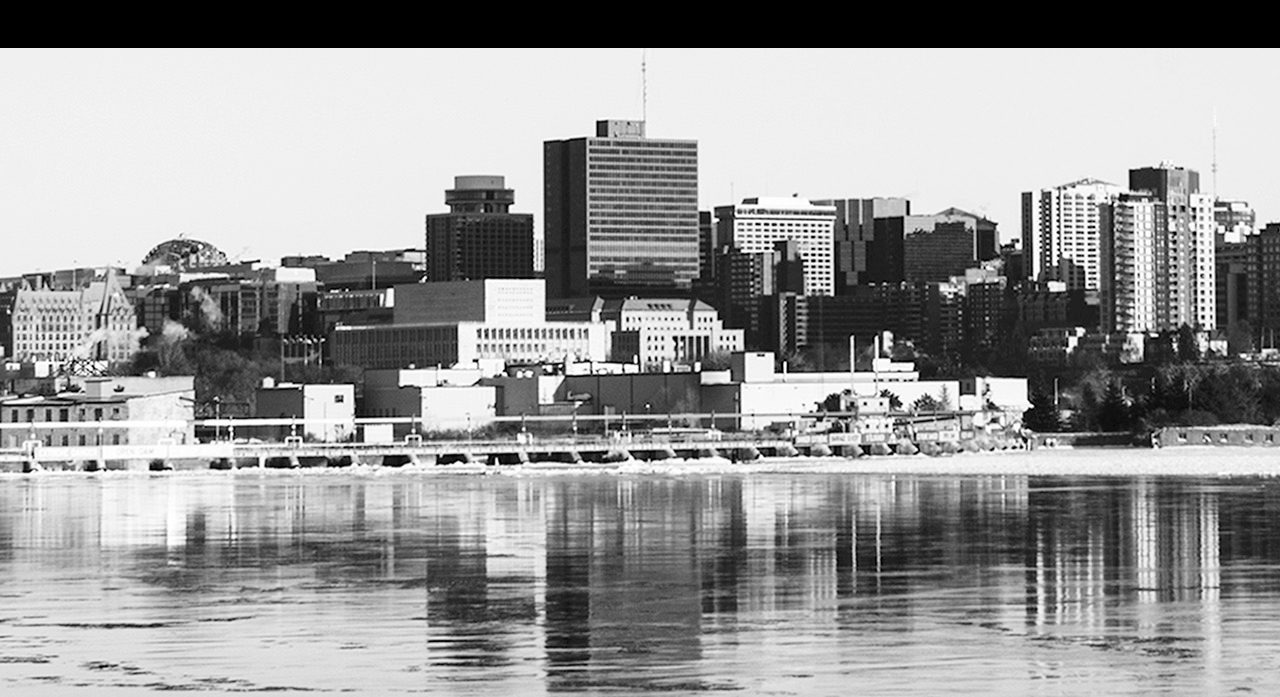
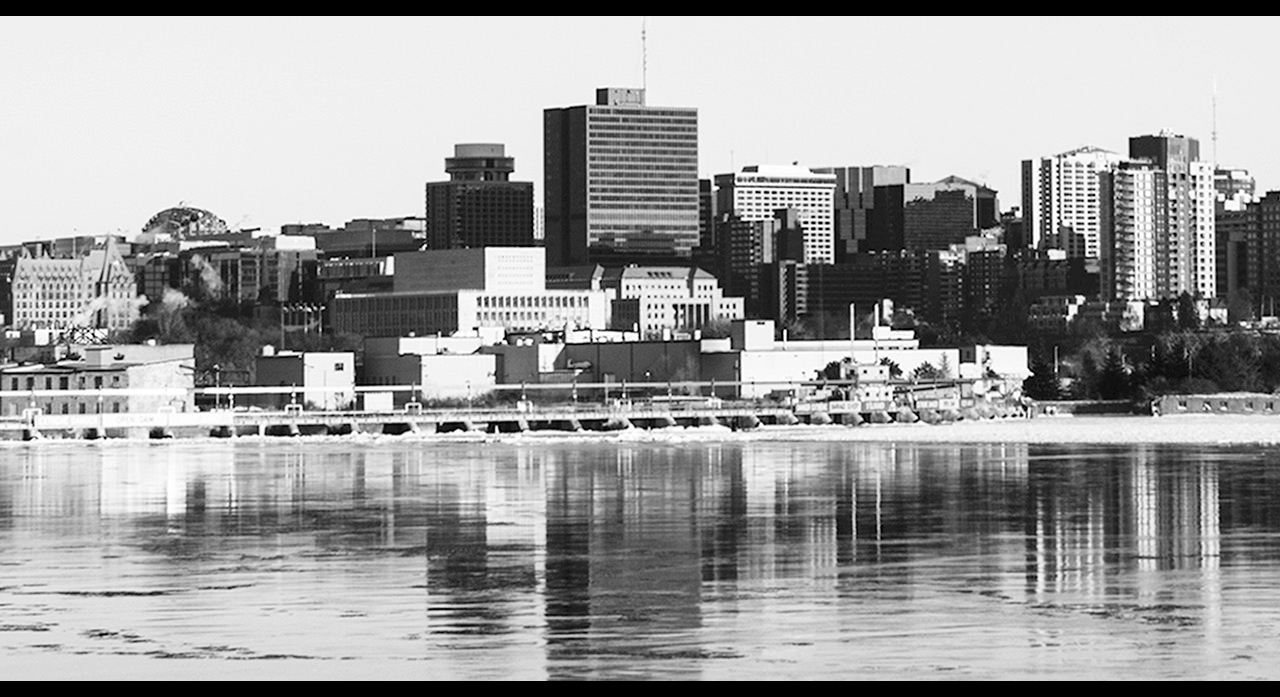
Before and after one commit to pattersons/dsn1675-project-1, a plain HTML site: page index.html in a window 1280 px wide. Shown: the top 697 px of the page. Drawn offline with Linux system fonts and the light colour scheme.

Commit message:
adjustment

```diff
--- a/css/main.css
+++ b/css/main.css
@@ -32,7 +32,7 @@ header {
   background-size: 100%;
   background-repeat: no-repeat;
   background-color: black;
-  padding: 3em 0;
+  padding: 1em 0;
   text-align: center;
   color: white;
   display: block;
```
